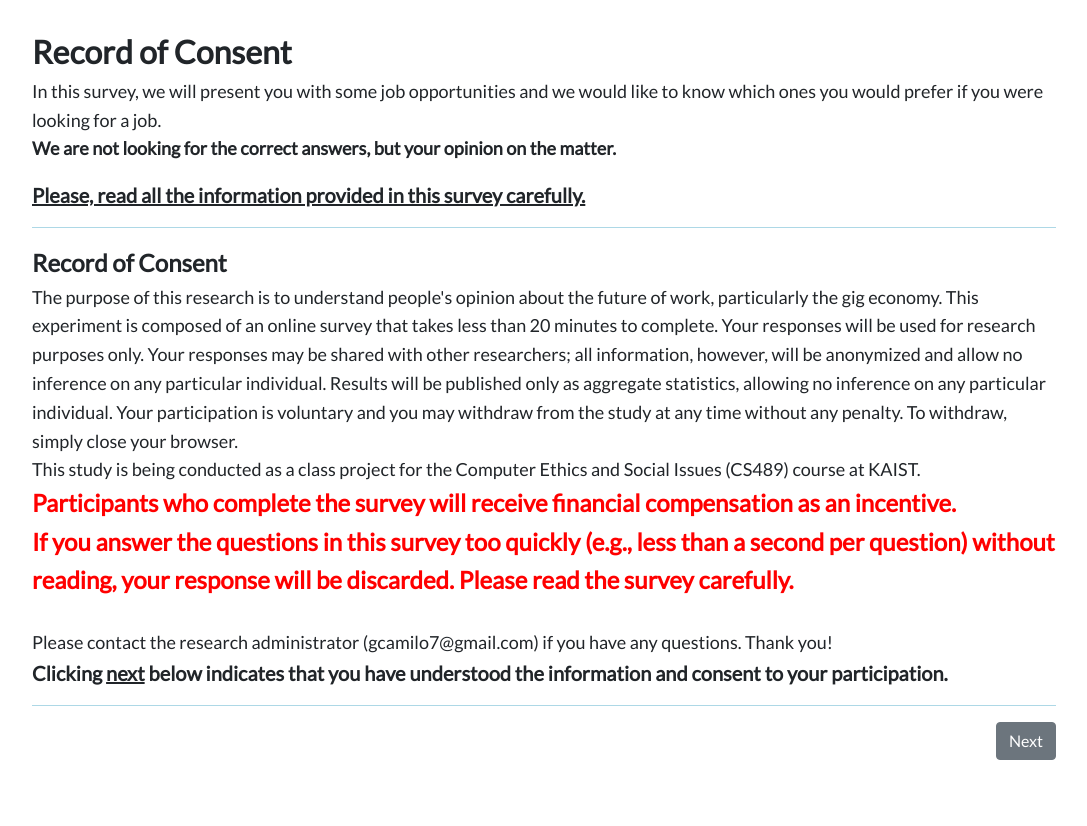
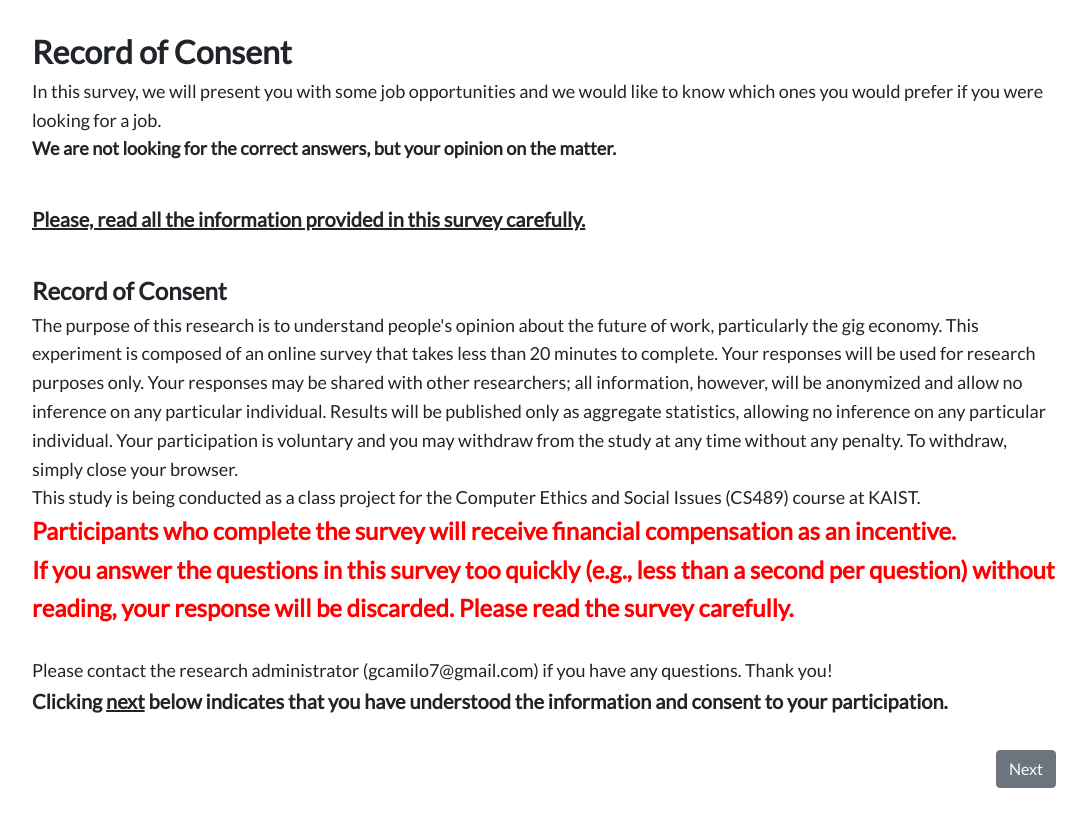
Before and after one commit to nguyenthi47/CS489-GigEcoProject, a React (Create React App) app: page / in a window 1280 px wide. Shown: the top 826 px of the page, without its empty margins (96-1183 px from the left). Built offline with nearby package versions, Linux system fonts and the light colour scheme.

Commit message:
Cosmetic Fixes
Changed "Experiences" questions in the demographics.js by commenting out the "Vertical" code line.

Also, changed the spacing between the questions in the demographics section because it was too crowded

Changed "hr" border color to white to make it "transparent" in the website

```diff
--- a/src/App.css
+++ b/src/App.css
@@ -6,7 +6,7 @@
 }
 
 hr{
-border-color: #add8e6;
+border-color: #ffffff;
 }
 
 .Title {
@@ -50,8 +50,8 @@ border-color: #add8e6;
 .Question {
   font-size: 20px;
   font-weight: bold;
-  margin-top: 5px;
-  margin-bottom: 5px;
+  margin-top: 40px;
+  margin-bottom: 20px;
 }
 
 .Spotlight {
--- a/src/Demographics.js
+++ b/src/Demographics.js
@@ -45,7 +45,7 @@ class Demographics extends Component {
                                         question={question.id}
                                         multipleText={true}
                                         answers={question.options}
-                                        vertical={group.id === "experience" && question.id !== "court"}
+                                        //vertical={group.id === "experience" && question.id !== "court"}
                                         demographics={true}/>
                                 </div>
                             ))
```
Also changed, not shown: 1 other file (tests, documents, lock files or other folders).
